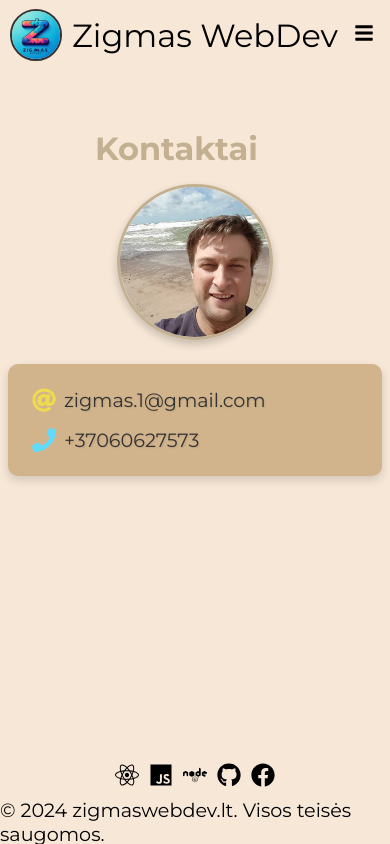
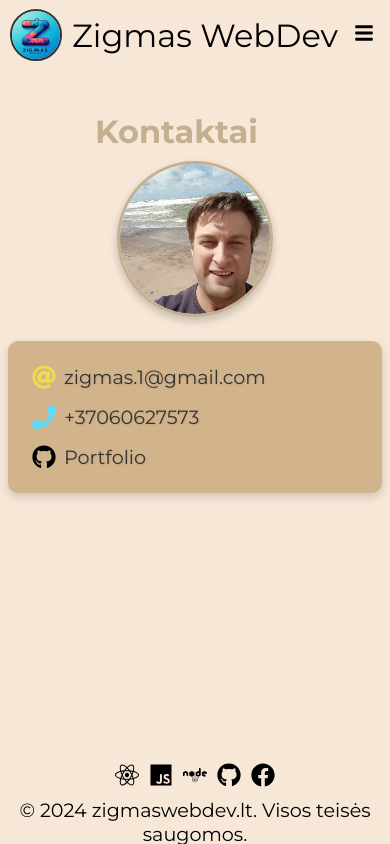
Before and after one commit to ZigmasP/portfolio, a React (Vite) app in the folder reprezentacija/: page /kontaktai in a window 390 px wide. Built offline with nearby package versions, Linux system fonts and the light colour scheme; a web font is replaced by a local one.

Commit message:
pridėta portfolio ir sukurtas dist katalogas

```diff
--- a/reprezentacija/src/components/Footer.scss
+++ b/reprezentacija/src/components/Footer.scss
@@ -17,6 +17,7 @@
 p {
   font-size: 1.2rem;
   font-family: "Montserrat", sans-serif;
+  text-align: center;
   margin-top: 5px;
 }
 
--- a/reprezentacija/src/components/Header.scss
+++ b/reprezentacija/src/components/Header.scss
@@ -54,7 +54,7 @@ header {
       display: flex;
       flex-direction: column;
       justify-content: center;
-      gap: 1rem;
+      gap: 0.5rem;
       margin: 0;
       padding: 0;
 
--- a/reprezentacija/src/index.scss
+++ b/reprezentacija/src/index.scss
@@ -55,6 +55,7 @@ body {
 
   p {
     margin: 0;
+    text-align: center;
     font-family: var(--font-family);
     font-size: 1.5rem;
     min-width: 200px;
@@ -94,7 +95,7 @@ body {
   flex-direction: column;
   align-items: center;
   justify-content: center;
-  margin-top: 2rem;
+  margin-top: 0.5rem;
   margin-right: 20px;
   padding: 1rem;
   text-align: center;
@@ -106,12 +107,12 @@ body {
   position: absolute;
   top: 0;
   left: 0;
-  width: 100%;
+  width: 93%;
   height: 65vh;
   object-fit: cover;
   z-index: -1;
+  margin-left: 23px;
 }
-
 .services-container h2 {
   text-shadow: 2px 2px 4px rgba(0, 0, 0, 0.8);
   font-size: 3rem;
@@ -155,6 +156,7 @@ body {
   h2 {
     font-size: 2.5rem;
     margin-bottom: 1rem;
+    margin-top: 5px;
     color: var(--kapučino);
     min-width: 200px;
   }
@@ -209,9 +211,20 @@ body {
         color: #61dbfb;
       }
 
+      .github-icon {
+        color: #000;
+      }
+
       span {
         font-size: 1.2rem;
         font-family: var(--font-family);
+      }
+
+      a {
+        display: flex;
+        align-items: center; // Lygina ikoną su tekstu vertikaliai
+        text-decoration: none;
+        color: inherit;
       }
     }
   }
@@ -230,6 +243,7 @@ body {
   }
 
   .hero h1 {
+    text-align: center;
     font-size: 2rem;
   }
 
@@ -243,6 +257,7 @@ body {
 
   .contacts-page h2 {
     font-size: 2rem;
+    margin: 10px;
   }
 
   .contacts-container {
@@ -253,6 +268,8 @@ body {
     font-size: 1rem;
   }
 
+
+
   .profile-photo {
     width: 120px;
     height: 120px;
--- a/reprezentacija/src/pages/Contacts.jsx
+++ b/reprezentacija/src/pages/Contacts.jsx
@@ -1,4 +1,4 @@
-import { FaAt, FaPhone } from "react-icons/fa";
+import { FaAt, FaPhone, FaGithub } from "react-icons/fa";
 import photo from "../assets/photo.webp";
 import "../index.scss";
 
@@ -17,6 +17,12 @@ const Contacts = () => {
             <FaPhone className="icon phone-icon" />
             <span>+37060627573</span>
           </div>
+          <div className="contact-item">
+          <a href="https://github.com/ZigmasP/portfolio" target="_blank" rel="noopener noreferrer">
+            <FaGithub className="icon github-icon" />
+            <span>Portfolio</span>
+          </a>
+          </div>
         </div>
       </div>
     </div>
--- a/reprezentacija/src/pages/Home.jsx
+++ b/reprezentacija/src/pages/Home.jsx
@@ -18,7 +18,7 @@ const Home = () => {
         <p>Kuriu modernias svetaines</p>
         {showContactBox && (
           <div className="contact-box">
-            <p>Susisiekime. Tel. nr.: +37060627573</p>
+            <p>Susisiekime. +37060627573</p>
           </div>
         )}
        </section>
```
